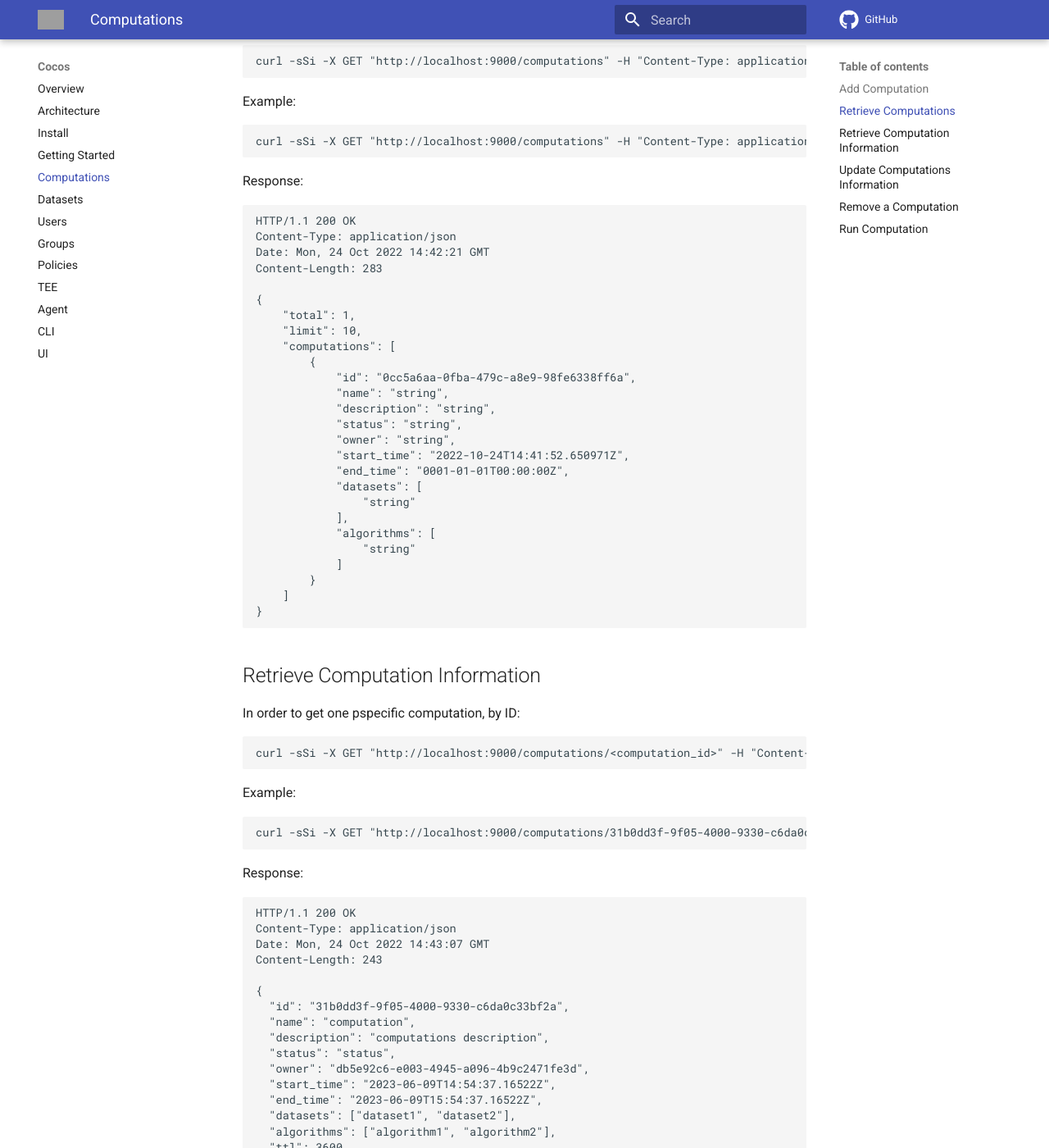
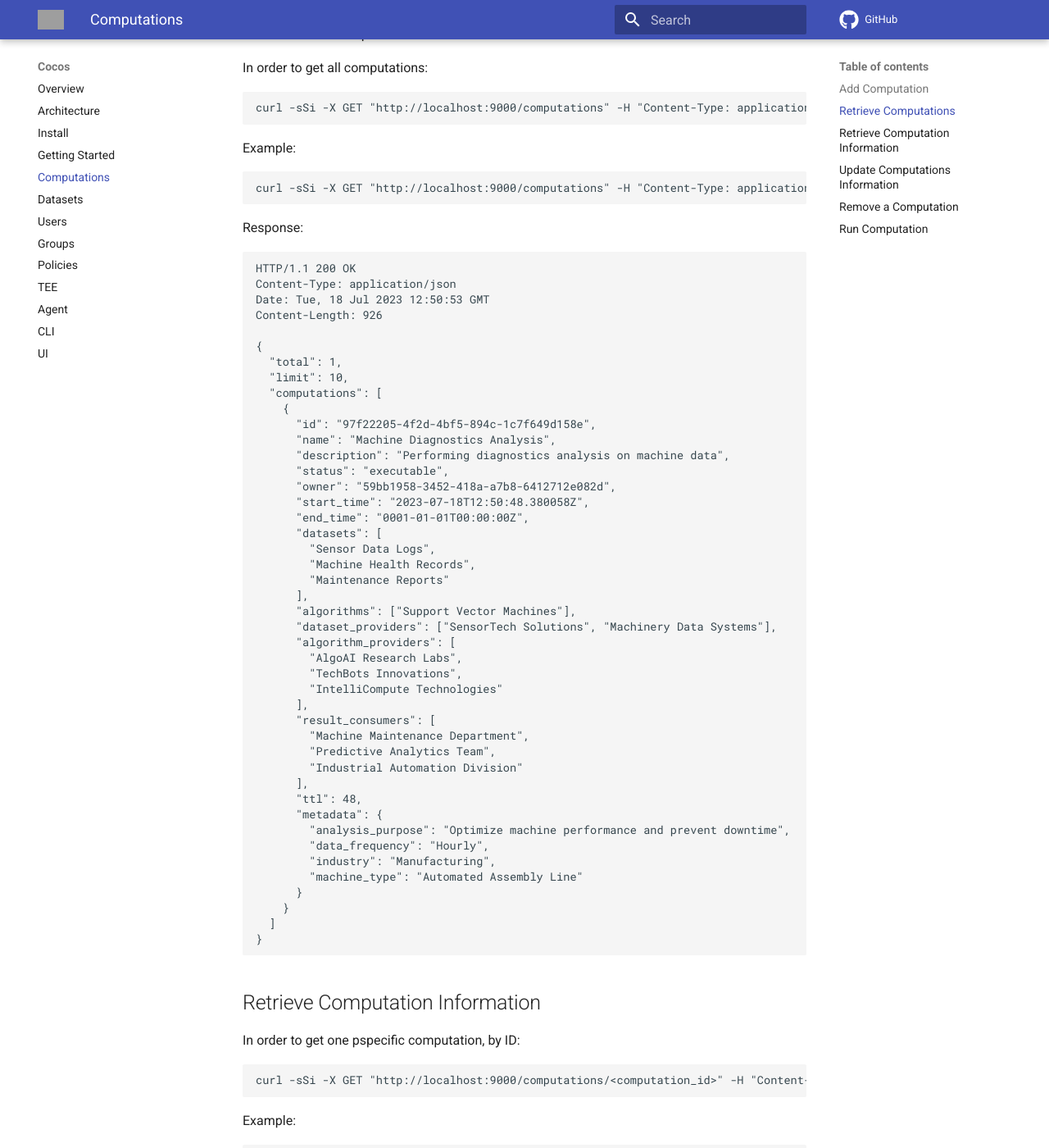
Before and after one commit to ultravioletrs/cocos-docs, an MkDocs documentation site: the page built from docs/computations.md, in a window 1280 px wide and 1400 px high, scrolled down 1556 px. Shown: the whole window at 82% size. Built offline with MkDocs 1.6.1 and Material for MkDocs 9.7.7, drawn with Linux system fonts in a browser that asks for light colours; comment, search, counter and statistics services are not loaded; some of the changed text lies outside the part shown; grey boxes are pictures that could not be loaded.

Commit message:
Update COmputations Example
Signed-off-by: rodneyosodo <blackd0t@protonmail.com>

````diff
--- a/docs/computations.md
+++ b/docs/computations.md
@@ -34,29 +34,32 @@ EOF
 Example:
 
 ```bash
-curl -sSi -X POST "http://localhost:9000/computations" -H "Content-Type: application/json" -H "Authorization: Bearer $USER_TOKEN" -d @- << EOF
+curl -sSi -X POST http://localhost:9000/computations -H "Content-Type: application/json" -H "Authorization: Bearer $USER_TOKEN" -d @- << EOF
 {
-  "name": "computation",
-  "description": "computations description",
+  "name": "Machine Diagnostics Analysis",
+  "description": "Performing diagnostics analysis on machine data",
   "datasets": [
-    "dataset1",
-    "dataset2"
+    "Sensor Data Logs", "Machine Health Records", "Maintenance Reports"
   ],
   "algorithms": [
-    "algorithm1",
-    "algorithm2"
+    "Support Vector Machines"
   ],
-  "status": "status",
-  "datasetProviders": [
-    "datasetProvider1",
-    "datasetProvider2"
+  "dataset_providers": [
+    "SensorTech Solutions", "Machinery Data Systems"
   ],
-  "algorithmProviders": [
-    "algorithmProvider1",
-    "algorithmProvider2"
+  "algorithm_providers": [
+    "AlgoAI Research Labs", "TechBots Innovations", "IntelliCompute Technologies"
   ],
-  "ttl": 3600,
-  "metadata": {}
+  "result_consumers": [
+    "Machine Maintenance Department", "Predictive Analytics Team", "Industrial Automation Division"
+  ],
+  "ttl": 48,
+  "metadata": {
+    "machine_type": "Automated Assembly Line",
+    "industry": "Manufacturing",
+    "data_frequency": "Hourly",
+    "analysis_purpose": "Optimize machine performance and prevent downtime"
+  }
 }
 EOF
 ```
@@ -66,8 +69,8 @@ Response:
 ```bash
 HTTP/1.1 201 Created
 Content-Type: application/json
-Location: /computations/0cc5a6aa-0fba-479c-a8e9-98fe6338ff6a
-Date: Mon, 24 Oct 2022 14:41:52 GMT
+Location: /computations/97f22205-4f2d-4bf5-894c-1c7f649d158e
+Date: Tue, 18 Jul 2023 12:50:48 GMT
 Content-Length: 0
 ```
 
@@ -90,29 +93,47 @@ Response:
 ```bash
 HTTP/1.1 200 OK
 Content-Type: application/json
-Date: Mon, 24 Oct 2022 14:42:21 GMT
-Content-Length: 283
+Date: Tue, 18 Jul 2023 12:50:53 GMT
+Content-Length: 926
 
 {
-    "total": 1,
-    "limit": 10,
-    "computations": [
-        {
-            "id": "0cc5a6aa-0fba-479c-a8e9-98fe6338ff6a",
-            "name": "string",
-            "description": "string",
-            "status": "string",
-            "owner": "string",
-            "start_time": "2022-10-24T14:41:52.650971Z",
-            "end_time": "0001-01-01T00:00:00Z",
-            "datasets": [
-                "string"
-            ],
-            "algorithms": [
-                "string"
-            ]
-        }
-    ]
+  "total": 1,
+  "limit": 10,
+  "computations": [
+    {
+      "id": "97f22205-4f2d-4bf5-894c-1c7f649d158e",
+      "name": "Machine Diagnostics Analysis",
+      "description": "Performing diagnostics analysis on machine data",
+      "status": "executable",
+      "owner": "59bb1958-3452-418a-a7b8-6412712e082d",
+      "start_time": "2023-07-18T12:50:48.380058Z",
+      "end_time": "0001-01-01T00:00:00Z",
+      "datasets": [
+        "Sensor Data Logs",
+        "Machine Health Records",
+        "Maintenance Reports"
+      ],
+      "algorithms": ["Support Vector Machines"],
+      "dataset_providers": ["SensorTech Solutions", "Machinery Data Systems"],
+      "algorithm_providers": [
+        "AlgoAI Research Labs",
+        "TechBots Innovations",
+        "IntelliCompute Technologies"
+      ],
+      "result_consumers": [
+        "Machine Maintenance Department",
+        "Predictive Analytics Team",
+        "Industrial Automation Division"
+      ],
+      "ttl": 48,
+      "metadata": {
+        "analysis_purpose": "Optimize machine performance and prevent downtime",
+        "data_frequency": "Hourly",
+        "industry": "Manufacturing",
+        "machine_type": "Automated Assembly Line"
+      }
+    }
+  ]
 }
 ```
 
@@ -127,7 +148,7 @@ curl -sSi -X GET "http://localhost:9000/computations/<computation_id>" -H "Conte
 Example:
 
 ```bash
-curl -sSi -X GET "http://localhost:9000/computations/31b0dd3f-9f05-4000-9330-c6da0c33bf2a" -H "Content-Type: application/json" -H "Authorization: Bearer $USER_TOKEN"
+curl -sSi -X GET "http://localhost:9000/computations/97f22205-4f2d-4bf5-894c-1c7f649d158e" -H "Content-Type: application/json" -H "Authorization: Bearer $USER_TOKEN"
 ```
 
 Response:
@@ -135,22 +156,42 @@ Response:
 ```bash
 HTTP/1.1 200 OK
 Content-Type: application/json
-Date: Mon, 24 Oct 2022 14:43:07 GMT
-Content-Length: 243
+Date: Tue, 18 Jul 2023 12:51:43 GMT
+Content-Length: 886
 
 {
-  "id": "31b0dd3f-9f05-4000-9330-c6da0c33bf2a",
-  "name": "computation",
-  "description": "computations description",
-  "status": "status",
-  "owner": "db5e92c6-e003-4945-a096-4b9c2471fe3d",
-  "start_time": "2023-06-09T14:54:37.16522Z",
-  "end_time": "2023-06-09T15:54:37.16522Z",
-  "datasets": ["dataset1", "dataset2"],
-  "algorithms": ["algorithm1", "algorithm2"],
-  "ttl": 3600
+  "id": "97f22205-4f2d-4bf5-894c-1c7f649d158e",
+  "name": "Machine Diagnostics Analysis",
+  "description": "Performing diagnostics analysis on machine data",
+  "status": "executable",
+  "owner": "59bb1958-3452-418a-a7b8-6412712e082d",
+  "start_time": "2023-07-18T12:50:48.380058Z",
+  "end_time": "0001-01-01T00:00:00Z",
+  "datasets": [
+    "Sensor Data Logs",
+    "Machine Health Records",
+    "Maintenance Reports"
+  ],
+  "algorithms": ["Support Vector Machines"],
+  "dataset_providers": ["SensorTech Solutions", "Machinery Data Systems"],
+  "algorithm_providers": [
+    "AlgoAI Research Labs",
+    "TechBots Innovations",
+    "IntelliCompute Technologies"
+  ],
+  "result_consumers": [
+    "Machine Maintenance Department",
+    "Predictive Analytics Team",
+    "Industrial Automation Division"
+  ],
+  "ttl": 48,
+  "metadata": {
+    "analysis_purpose": "Optimize machine performance and prevent downtime",
+    "data_frequency": "Hourly",
+    "industry": "Manufacturing",
+    "machine_type": "Automated Assembly Line"
+  }
 }
-
 ```
 
 ## Update Computations Information
@@ -170,7 +211,7 @@ EOF
 Example:
 
 ```bash
-curl -sSi -X PUT "http://localhost:9000/computations/31b0dd3f-9f05-4000-9330-c6da0c33bf2a" -H "Content-Type: application/json" -H "Authorization: Bearer $USER_TOKEN" -d @- <<EOF
+curl -sSi -X PUT "http://localhost:9000/computations/97f22205-4f2d-4bf5-894c-1c7f649d158e" -H "Content-Type: application/json" -H "Authorization: Bearer $USER_TOKEN" -d @- <<EOF
 {
   "name": "<computation_name>",
   "description": "<computation_description>",
@@ -199,7 +240,7 @@ curl -sSi -X DELETE "http://localhost:9000/computations/<computation_id>" -H "Co
 Example:
 
 ```bash
-curl -sSi -X DELETE "http://localhost:9000/computations/31b0dd3f-9f05-4000-9330-c6da0c33bf2a" -H "Content-Type: application/json" -H "Authorization: Bearer $USER_TOKEN"
+curl -sSi -X DELETE "http://localhost:9000/computations/97f22205-4f2d-4bf5-894c-1c7f649d158e" -H "Content-Type: application/json" -H "Authorization: Bearer $USER_TOKEN"
 ```
 
 Response:
@@ -221,7 +262,7 @@ curl -sSi -X POST "http://localhost:9000/computations/<computation_id>/run" -H "
 Example:
 
 ```bash
-curl -sSi -X POST "http://localhost:9000/computations/31b0dd3f-9f05-4000-9330-c6da0c33bf2a/run" -H "Content-Type: application/json" -H "Authorization: Bearer $USER_TOKEN"
+curl -sSi -X POST "http://localhost:9000/computations/97f22205-4f2d-4bf5-894c-1c7f649d158e/run" -H "Content-Type: application/json" -H "Authorization: Bearer $USER_TOKEN"
 ```
 
 Response:
````
Also changed, not shown: docs/getting-started.md (+91 -49 lines).
